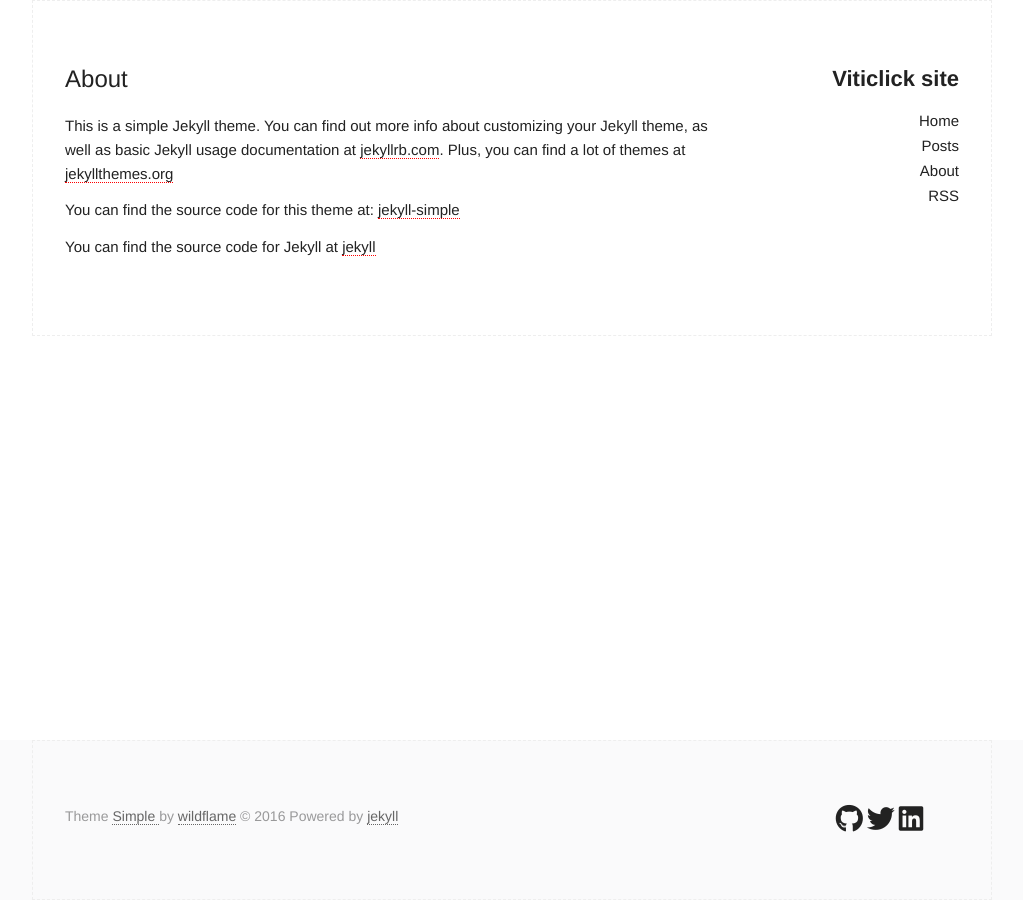
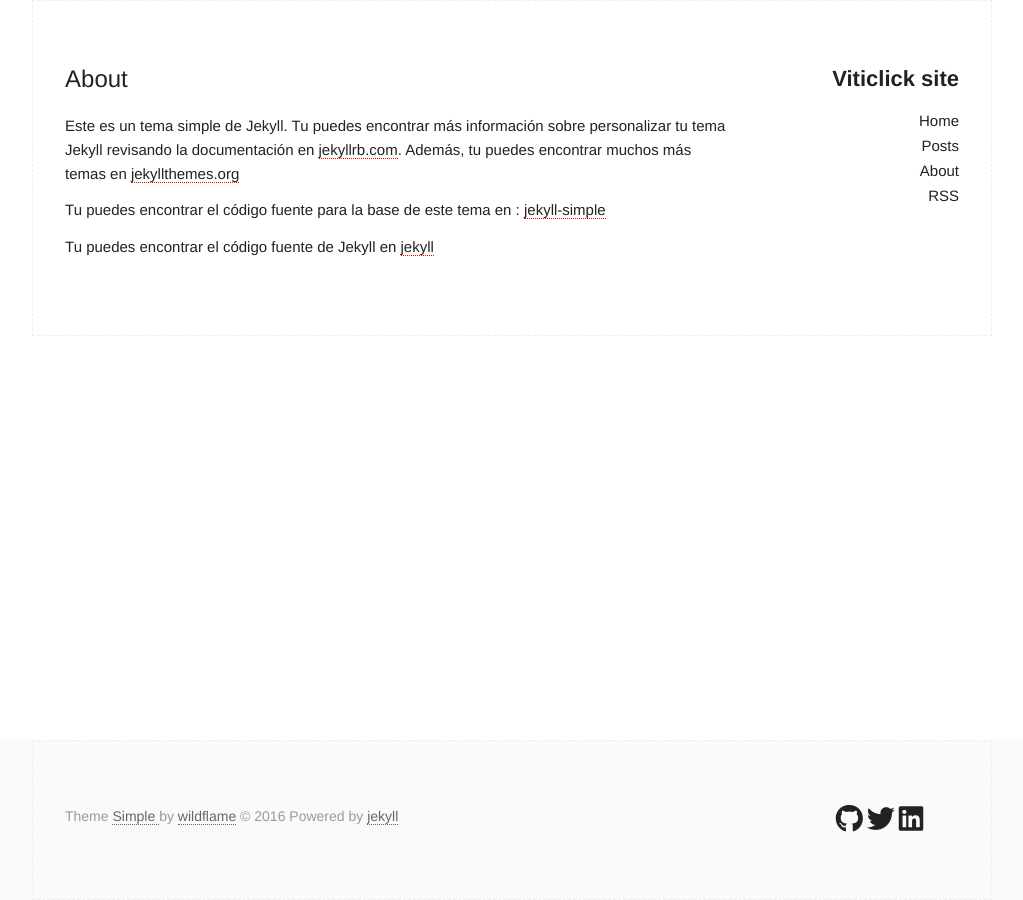
Before and after one commit to viticlick/viticlick.github.io, a Jekyll site: the page built from about.md, in a window 1280 px wide. Shown: the whole page, without its empty margins (128-1151 px from the left). Built offline with Jekyll 4.4.1, drawn with Linux system fonts in a browser that asks for light colours.

Commit message:
Translate about.md

```diff
--- a/about.md
+++ b/about.md
@@ -4,8 +4,8 @@ title: About
 permalink: /about/
 ---
 
-This is a simple Jekyll theme. You can find out more info about customizing your Jekyll theme, as well as basic Jekyll usage documentation at [jekyllrb.com](http://jekyllrb.com/).  Plus, you can find a lot of themes at [jekyllthemes.org](http://jekyllthemes.org/)
+Este es un tema simple de Jekyll. Tu puedes encontrar más información sobre personalizar tu tema Jekyll revisando la documentación en [jekyllrb.com](http://jekyllrb.com/). Además, tu puedes encontrar muchos más temas en [jekyllthemes.org](http://jekyllthemes.org/)
 
-You can find the source code for this theme at: <data data-icon="ei-sc-github"></data>  [jekyll-simple](https://github.com/wild-flame/jekyll-simple)
+Tu puedes encontrar el código fuente para la base de este tema en : <data data-icon="ei-sc-github"></data>  [jekyll-simple](https://github.com/wild-flame/jekyll-simple)
 
-You can find the source code for Jekyll at <data data-icon="ei-sc-github"></data>  [jekyll](https://github.com/jekyll/jekyll)
+Tu puedes encontrar el código fuente de Jekyll en <data data-icon="ei-sc-github"></data>  [jekyll](https://github.com/jekyll/jekyll)
```
